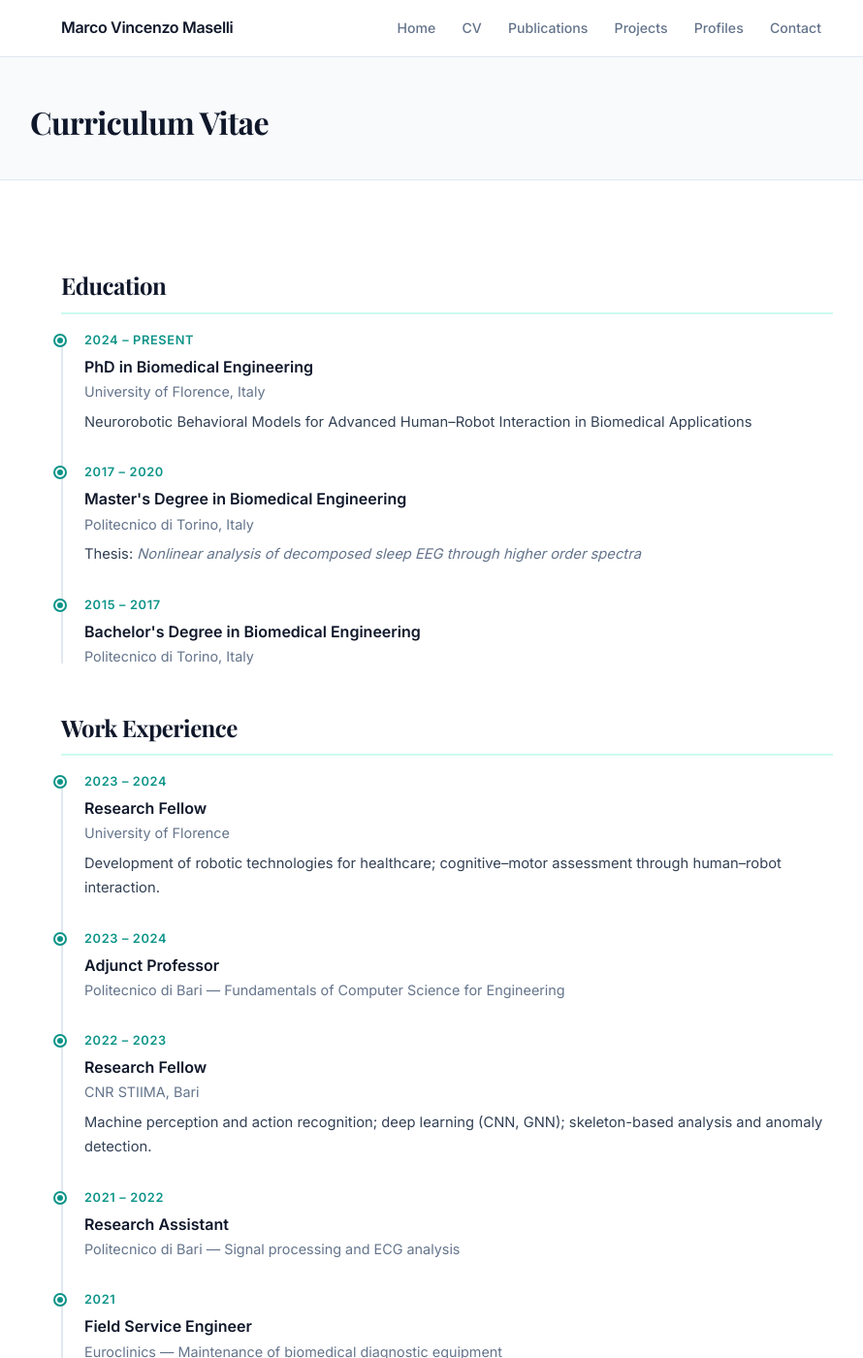
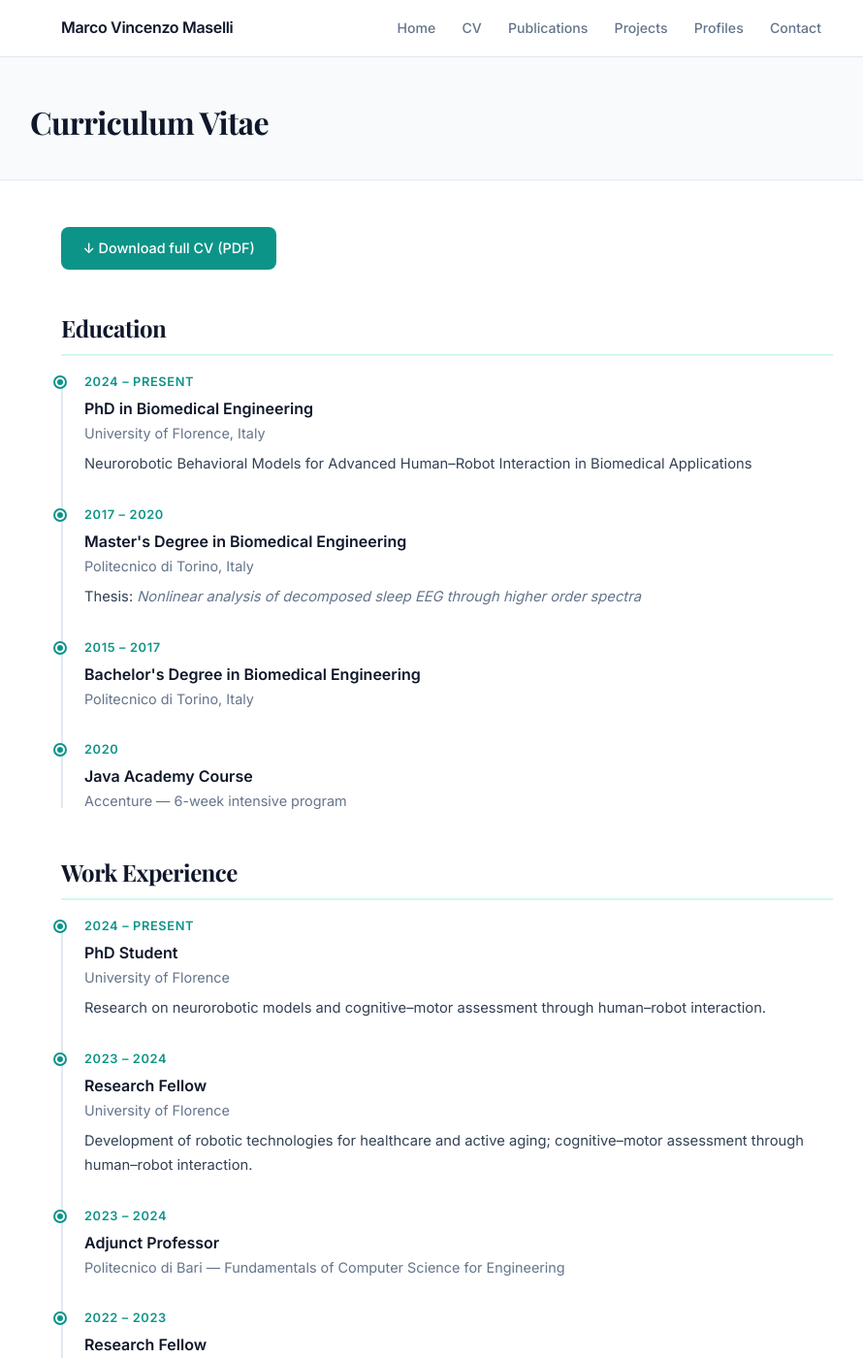
Before and after one commit to marcovmaselli/marcovmaselli.github.io, a Jekyll site: the page built from cv.md, in a window 1280 px wide and 1400 px high. Shown: the whole window at 97% size, without its empty margins (179-1069 px from the left). Built offline with Jekyll 4.4.1, drawn with Linux system fonts in a browser that asks for light colours; some of the changed text lies outside the part shown.

Commit message:
Enhance CV page: update layout, add download link, and improve content; add profile image and new publications

```diff
--- a/_layouts/default.html
+++ b/_layouts/default.html
@@ -76,7 +76,7 @@
       text-align: center;
     }
     .hero-avatar {
-      width: 90px; height: 90px;
+      width: 110px; height: 110px;
       border-radius: 50%;
       background: var(--teal);
       margin: 0 auto 1.5rem;
@@ -85,6 +85,13 @@
       font-family: 'Playfair Display', serif;
       color: white;
       font-weight: 700;
+      overflow: hidden;
+      border: 3px solid rgba(255,255,255,0.25);
+    }
+    .hero-avatar img {
+      width: 100%; height: 100%;
+      object-fit: cover;
+      border-radius: 50%;
     }
     .hero h1 {
       font-family: 'Playfair Display', serif;
@@ -109,6 +116,22 @@
       font-size: 0.82rem;
       font-weight: 400;
     }
+
+    .hero-cv-link {
+      display: inline-flex;
+      align-items: center;
+      gap: 0.4rem;
+      background: rgba(255,255,255,0.12);
+      border: 1px solid rgba(255,255,255,0.3);
+      color: #e2e8f0;
+      padding: 0.45rem 1.2rem;
+      border-radius: 8px;
+      font-size: 0.88rem;
+      font-weight: 500;
+      text-decoration: none;
+      transition: background 0.2s, border-color 0.2s;
+    }
+    .hero-cv-link:hover { background: rgba(255,255,255,0.2); border-color: rgba(255,255,255,0.5); text-decoration: none; color: white; }
 
     /* ── PAGE HEADER (non-home) ── */
     .page-header {
@@ -228,6 +251,35 @@
       font-weight: 500;
     }
 
+    /* ── PUB AWARD BADGE ── */
+    .pub-award {
+      display: inline-block;
+      background: #fef9c3;
+      color: #854d0e;
+      border: 1px solid #fde68a;
+      border-radius: 20px;
+      padding: 0.1rem 0.65rem;
+      font-size: 0.78rem;
+      font-weight: 600;
+      letter-spacing: 0.01em;
+    }
+
+    /* ── CV DOWNLOAD BUTTON ── */
+    .cv-download-btn {
+      display: inline-flex;
+      align-items: center;
+      gap: 0.4rem;
+      background: var(--teal);
+      color: white;
+      padding: 0.6rem 1.4rem;
+      border-radius: 8px;
+      font-size: 0.9rem;
+      font-weight: 500;
+      text-decoration: none;
+      transition: background 0.2s;
+    }
+    .cv-download-btn:hover { background: #0f766e; text-decoration: none; color: white; }
+
     /* ── CONTACT ── */
     .contact-card {
       background: var(--light);
@@ -271,7 +323,9 @@
 
 {% if page.url == "/" %}
 <div class="hero">
-  <div class="hero-avatar">MM</div>
+  <div class="hero-avatar">
+    <img src="{{ '/assets/img/profile.jpg' | relative_url }}" alt="Marco Vincenzo Maselli" onerror="this.style.display='none';this.parentElement.insertAdjacentText('beforeend','MM')">
+  </div>
   <h1>Marco Vincenzo Maselli</h1>
   <p class="subtitle">Biomedical Engineer &nbsp;·&nbsp; PhD Student &nbsp;·&nbsp; University of Florence</p>
   <div class="hero-badges">
@@ -279,6 +333,9 @@
     <span class="badge">Human–Robot Interaction</span>
     <span class="badge">Neuromorphic Computing</span>
     <span class="badge">Machine Learning</span>
+  </div>
+  <div style="margin-top:1.5rem;">
+    <a href="{{ '/assets/CV_MM.pdf' | relative_url }}" class="hero-cv-link" target="_blank">↓ Download CV</a>
   </div>
 </div>
 {% else %}
--- a/cv.md
+++ b/cv.md
@@ -2,6 +2,10 @@
 layout: default
 title: Curriculum Vitae
 ---
+
+<div style="margin-bottom:2.5rem;">
+  <a href="/assets/CV_MM.pdf" class="cv-download-btn" target="_blank">↓ Download full CV (PDF)</a>
+</div>
 
 ## Education
 
@@ -23,16 +27,27 @@ title: Curriculum Vitae
     <div class="timeline-title">Bachelor's Degree in Biomedical Engineering</div>
     <div class="timeline-sub">Politecnico di Torino, Italy</div>
   </div>
+  <div class="timeline-item">
+    <div class="timeline-date">2020</div>
+    <div class="timeline-title">Java Academy Course</div>
+    <div class="timeline-sub">Accenture — 6-week intensive program</div>
+  </div>
 </div>
 
 ## Work Experience
 
 <div class="timeline">
   <div class="timeline-item">
+    <div class="timeline-date">2024 – Present</div>
+    <div class="timeline-title">PhD Student</div>
+    <div class="timeline-sub">University of Florence</div>
+    <p style="font-size:0.92rem;">Research on neurorobotic models and cognitive–motor assessment through human–robot interaction.</p>
+  </div>
+  <div class="timeline-item">
     <div class="timeline-date">2023 – 2024</div>
     <div class="timeline-title">Research Fellow</div>
     <div class="timeline-sub">University of Florence</div>
-    <p style="font-size:0.92rem;">Development of robotic technologies for healthcare; cognitive–motor assessment through human–robot interaction.</p>
+    <p style="font-size:0.92rem;">Development of robotic technologies for healthcare and active aging; cognitive–motor assessment through human–robot interaction.</p>
   </div>
   <div class="timeline-item">
     <div class="timeline-date">2023 – 2024</div>
@@ -43,7 +58,7 @@ title: Curriculum Vitae
     <div class="timeline-date">2022 – 2023</div>
     <div class="timeline-title">Research Fellow</div>
     <div class="timeline-sub">CNR STIIMA, Bari</div>
-    <p style="font-size:0.92rem;">Machine perception and action recognition; deep learning (CNN, GNN); skeleton-based analysis and anomaly detection.</p>
+    <p style="font-size:0.92rem;">Machine perception and continuous action recognition; deep learning (CNN, GNN); skeleton-based analysis and anomaly detection in manufacturing environments.</p>
   </div>
   <div class="timeline-item">
     <div class="timeline-date">2021 – 2022</div>
@@ -51,25 +66,54 @@ title: Curriculum Vitae
     <div class="timeline-sub">Politecnico di Bari — Signal processing and ECG analysis</div>
   </div>
   <div class="timeline-item">
+    <div class="timeline-date">2021 – 2022</div>
+    <div class="timeline-title">Junior Functional Analyst</div>
+    <div class="timeline-sub">Accenture, Torino</div>
+    <p style="font-size:0.92rem;">Managed and customized the Kinaxis RapidResponse platform for enterprise clients; translated supply-chain requirements into technical specifications and data-driven solutions.</p>
+  </div>
+  <div class="timeline-item">
     <div class="timeline-date">2021</div>
     <div class="timeline-title">Field Service Engineer</div>
-    <div class="timeline-sub">Euroclinics — Maintenance of biomedical diagnostic equipment</div>
+    <div class="timeline-sub">Euroclinics — Maintenance of biomedical diagnostic equipment, Puglia region</div>
+  </div>
+</div>
+
+## Schools
+
+<div class="timeline">
+  <div class="timeline-item">
+    <div class="timeline-date">2025</div>
+    <div class="timeline-title">XLIV Annual School — Unlocking the Mind and Emotions</div>
+    <div class="timeline-sub">Gruppo Nazionale Bioingegneria (GNB)</div>
+  </div>
+  <div class="timeline-item">
+    <div class="timeline-date">2023</div>
+    <div class="timeline-title">9th International School on Deep Learning</div>
+    <div class="timeline-sub">Institute for Research Development, Training and Advice (IRDTA)</div>
+  </div>
+</div>
+
+## Volunteering
+
+<div class="timeline">
+  <div class="timeline-item">
+    <div class="timeline-date">2026 – Present</div>
+    <div class="timeline-title">Student Representative</div>
+    <div class="timeline-sub">IEEE Robotics and Automation Society — Technical Committee on Human-Robot Interaction & Coordination (HRIC)</div>
   </div>
 </div>
 
 ## Skills
 
 <div class="skills-list">
-  <span class="skill-tag">Python</span>
-  <span class="skill-tag">MATLAB</span>
-  <span class="skill-tag">JavaScript</span>
-  <span class="skill-tag">Machine Learning</span>
-  <span class="skill-tag">Deep Learning</span>
-  <span class="skill-tag">Signal Processing</span>
   <span class="skill-tag">Human–Robot Interaction</span>
+  <span class="skill-tag">Social Robotics</span>
+  <span class="skill-tag">Cognitive & Motor Assessment</span>
+  <span class="skill-tag">Machine Learning & AI</span>
+  <span class="skill-tag">Neuromorphic Computing</span>
+  <span class="skill-tag">Signal Processing & Biomedical Data</span>
+  <span class="skill-tag">Experimental Design</span>
   <span class="skill-tag">Data Science</span>
-  <span class="skill-tag">Experimental Design</span>
-  <span class="skill-tag">Teaching</span>
 </div>
 
 ## Languages
```
Also changed, not shown: index.md (+5 -1 lines), publications.md (+14 -8 lines), assets/img/profile.jpg (added), 1 other file.
